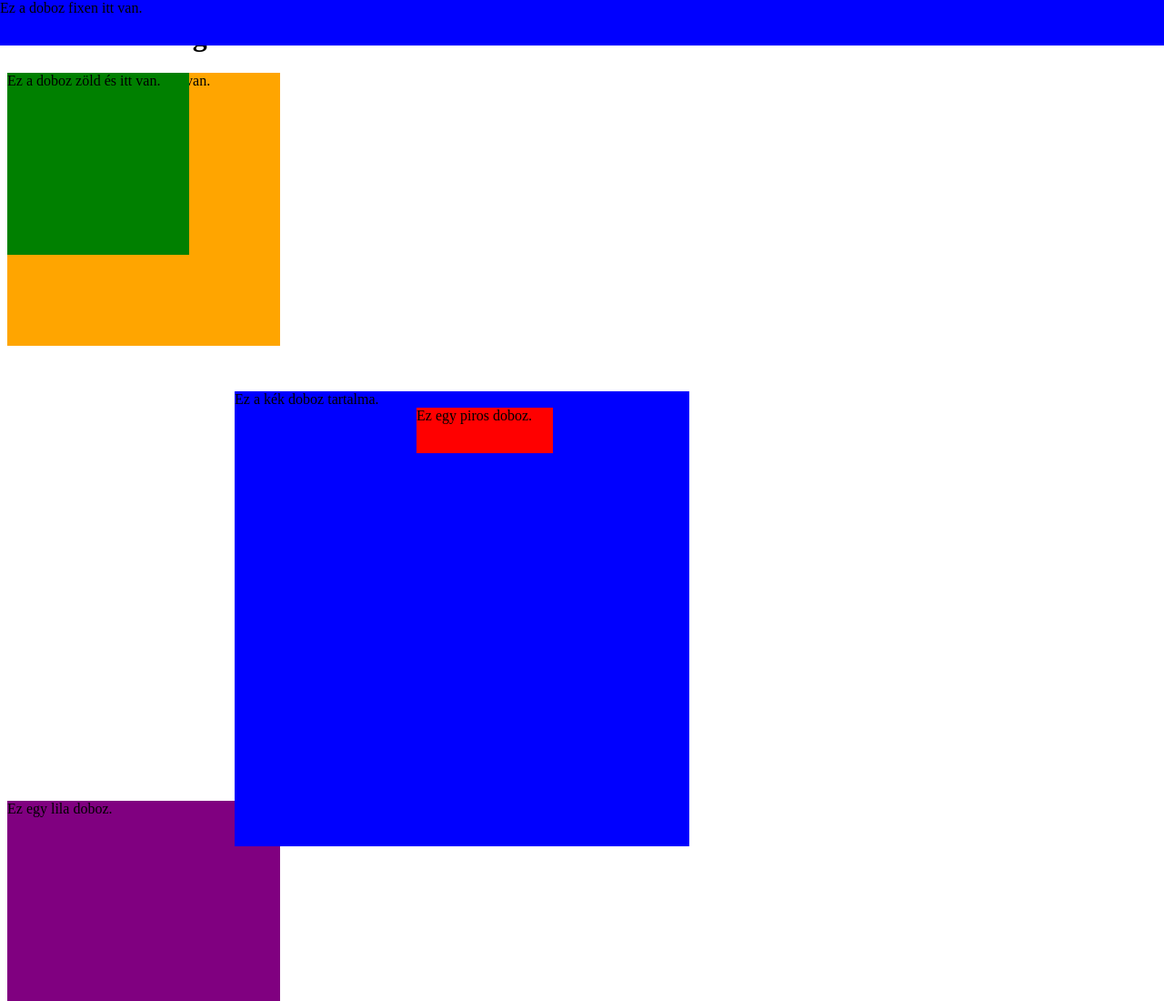
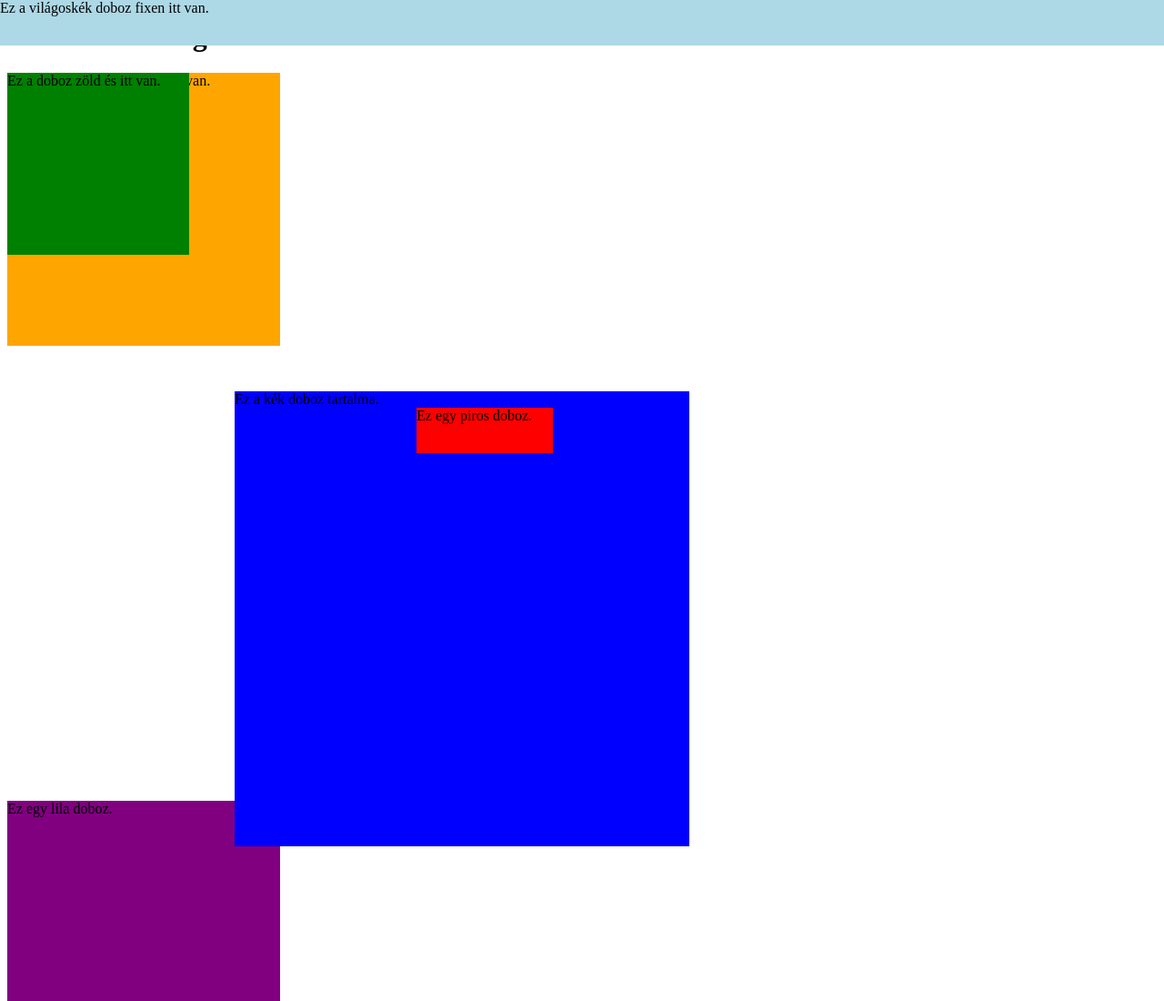
Before and after one commit to Arnyek1998/htmlalapok.html, a plain HTML site: page 04_css_positioning.html in a window 1280 px wide. Shown: the top 1100 px of the page at 91% size. Drawn offline with Linux system fonts and the light colour scheme.

Commit message:
positionging folytatás
positionging folytatás

```diff
--- a/04_css_positioning.css
+++ b/04_css_positioning.css
@@ -9,7 +9,7 @@ body
 {
     width: 100%;
     height: 50px;
-    background-color: blue;
+    background-color: lightblue;
     /* A position fixed, kiszedi az elemet a document flow-ból, és egy fiy helyre beteszi. */
     /*A többi elem számára ez az elem nem lesz látható.*/
     position: fixed;
@@ -56,6 +56,7 @@ body
     width:150px;
     height: 50px;
     background-color: red;
+    /*Ha egy szülő elem position absolute, vagy relative, akkor a benne lévő elem ha absolute, vagy relative positiont kap, akkor a szülőhöz képest fog elmozdulni, egyébként pedig a böngésző ablakhoz képest mozdulna el.*/
     position: absolute;
     left: 200px;
 
--- a/04_css_positioning.html
+++ b/04_css_positioning.html
@@ -9,7 +9,7 @@
 
    <h1>CSS Positioning.</h1>
 
-   <div class="fixed-doboz">Ez a doboz fixen itt van.</div>
+   <div class="fixed-doboz">Ez a világoskék doboz fixen itt van.</div>
    <div class="zold-doboz">Ez a doboz zöld és itt van.</div>
    <div class="narancs-doboz">Ez a doboz narancssárga és itt van.</div>
 
```
